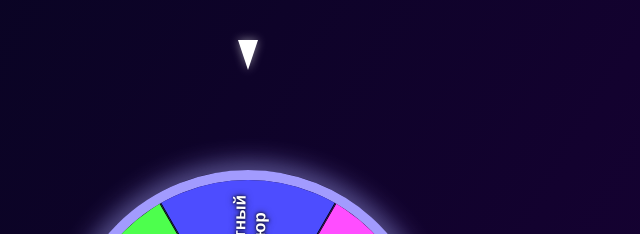
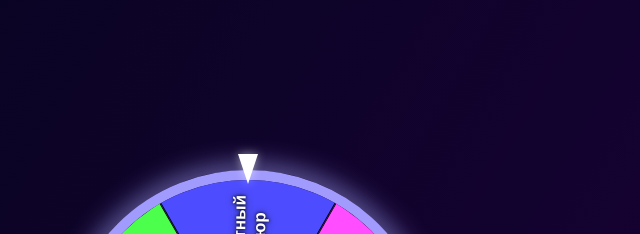
Before and after one commit to Defzz-create/defzwheel, a plain HTML site: page index.html in a window 1280 px wide. Shown: the top 234 px of the page, without its empty margins (392-1032 px from the left). Drawn offline with Linux system fonts and the light colour scheme.

Commit message:
Update style.css

```diff
--- a/style.css
+++ b/style.css
@@ -91,8 +91,9 @@ body {
 .arrow {
   position: absolute;
   left: 50%;
-  top: 5%;
-  transform: translateX(-50%);
+  top: 48%;
+  transform: translate(-50%, -50%);
+  margin-top: -215px;
   width: 0;
   height: 0;
   border: 0 solid transparent;
```
